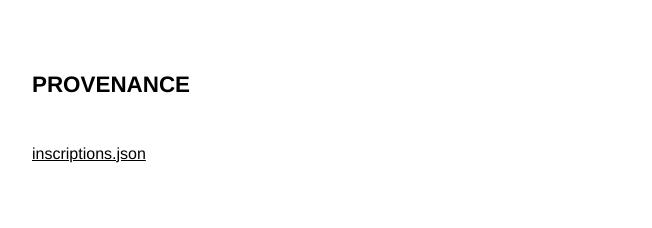
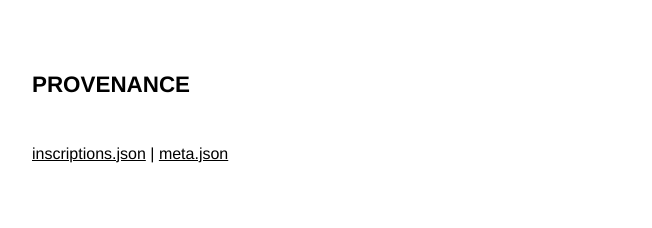
Before and after one commit to dbdbking/ordinalme, a plain HTML site: page index.html in a window 1280 px wide. Shown: the part 1974-2202 px from the top of the page, without its empty margins (308-960 px from the left). Drawn offline with Linux system fonts and the light colour scheme.

Commit message:
Update index.html

```diff
--- a/index.html
+++ b/index.html
@@ -45,7 +45,7 @@ A work of art, forever whole
 
 
       <p class="subhead">Provenance</p>
-      <p class="soon"><a href="ordinal-portraits/inscriptions.json" target="_blank">inscriptions.json</a></p>
+      <p class="soon"><a href="ordinal-portraits/inscriptions.json" target="_blank">inscriptions.json</a> | <a href="ordinal-portraits/meta.json" target="_blank">meta.json</a></p>
 
 
    <p class="subhead">License</p>
```
